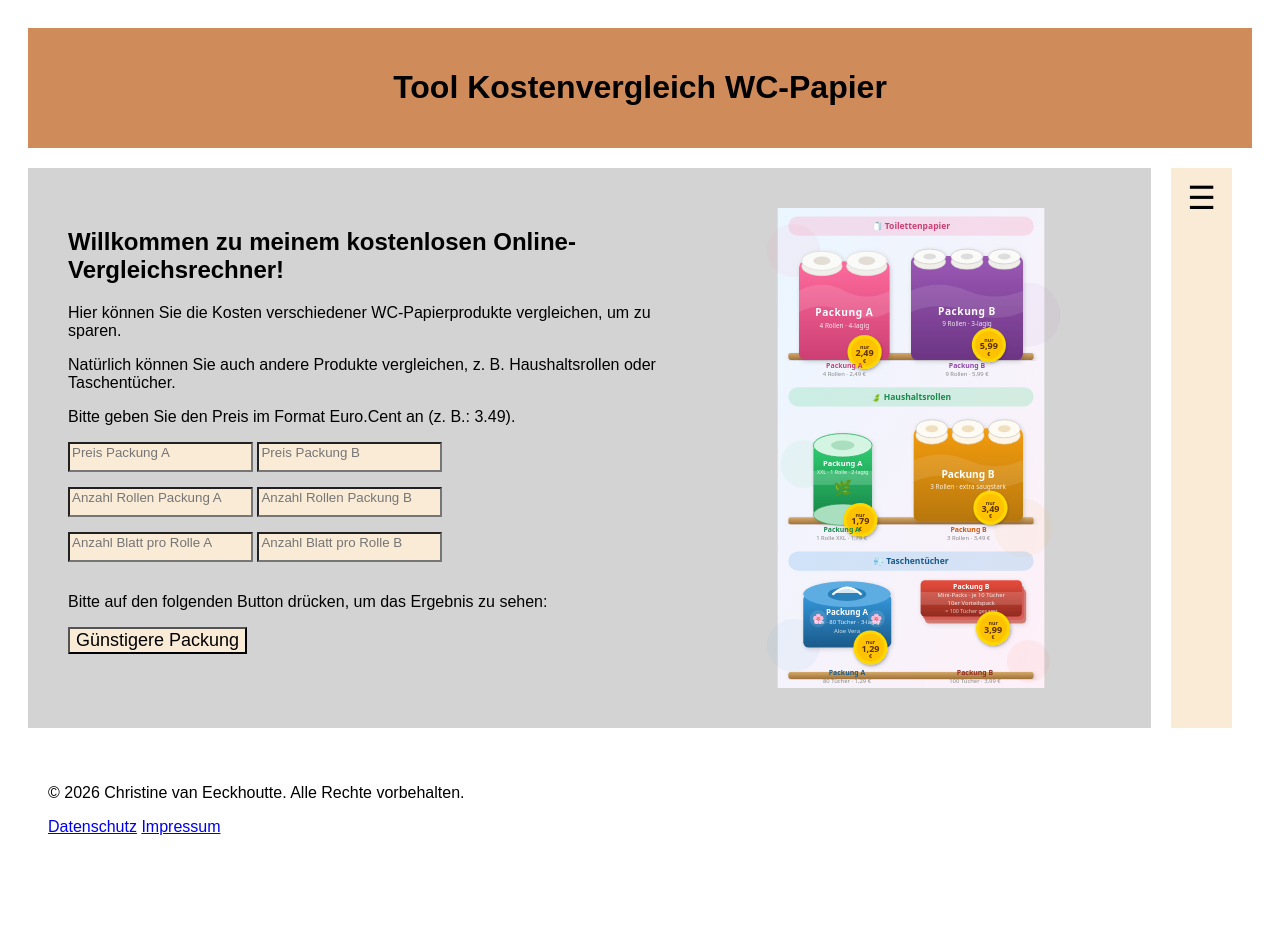
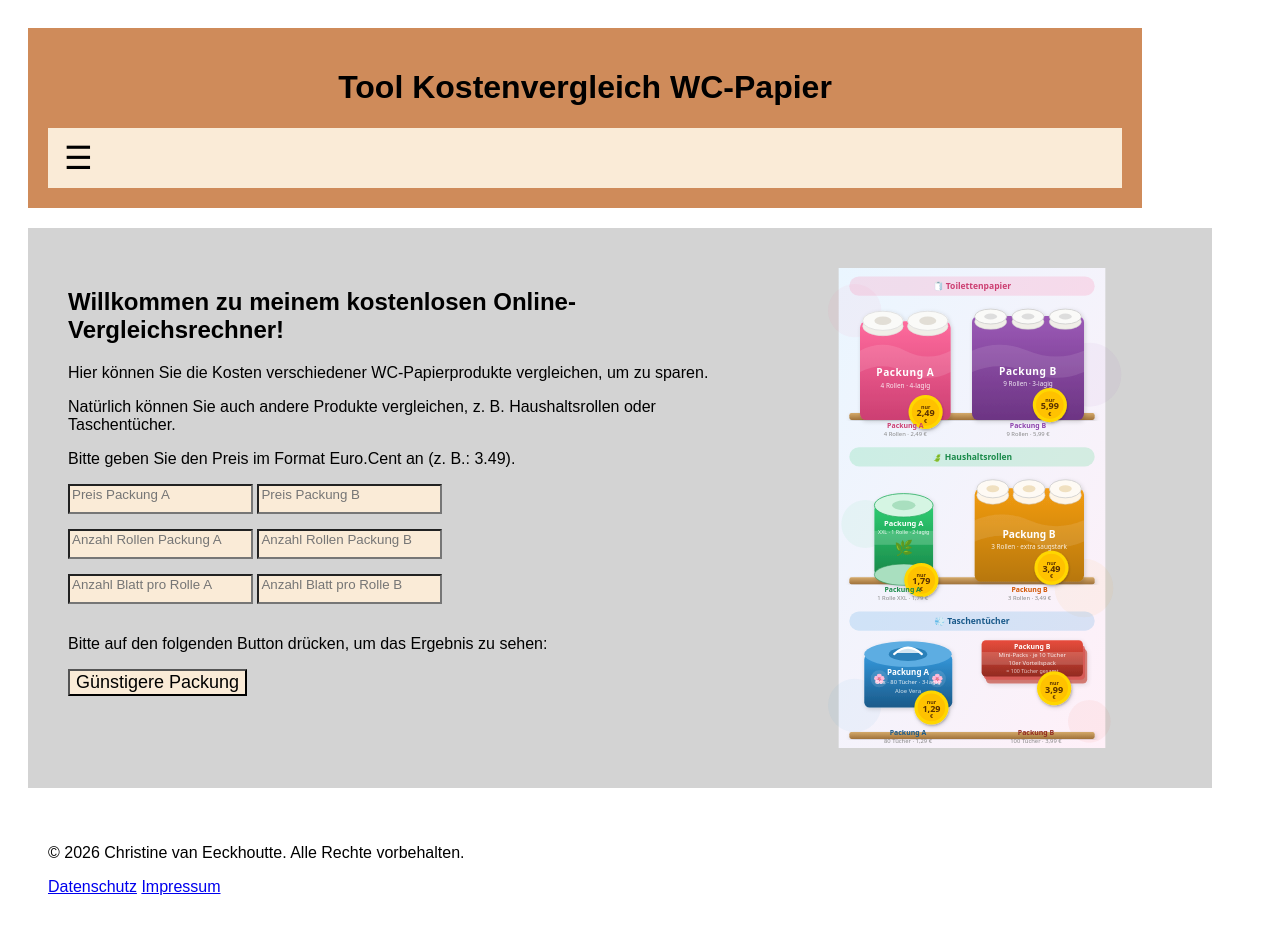
Before and after one commit to dancinghorsea/tool_kostenvergleich_wcpapier, a plain HTML site: page index.html in a window 1280 px wide. Before the commit the page ends 884 px from the top, so only its background shows below. Drawn offline with Linux system fonts and the light colour scheme.

Commit message:
Menu in den Header verschoben, kleine Änderungen in CSS

```diff
--- a/style.css
+++ b/style.css
@@ -15,6 +15,7 @@ header {
     padding: 20px;
     text-align: center;
     font-weight: bold;
+    margin-right: 110px;
 }
 
 main {
@@ -80,6 +81,7 @@ button {
 nav {
     background-color: antiquewhite;
     padding: 10px;
+    text-align: left;
 }
 
 .menu a {
```
Also changed, not shown: index.html (+1 -2 lines).
